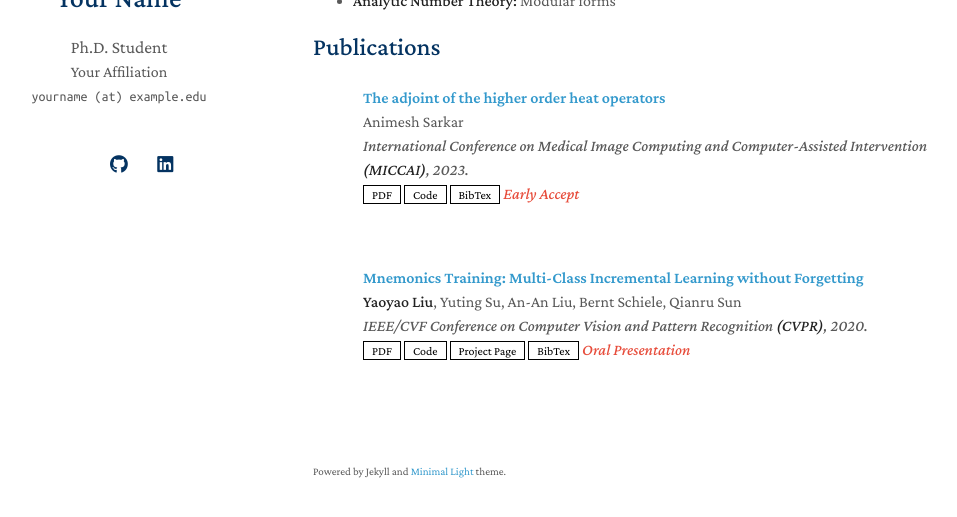
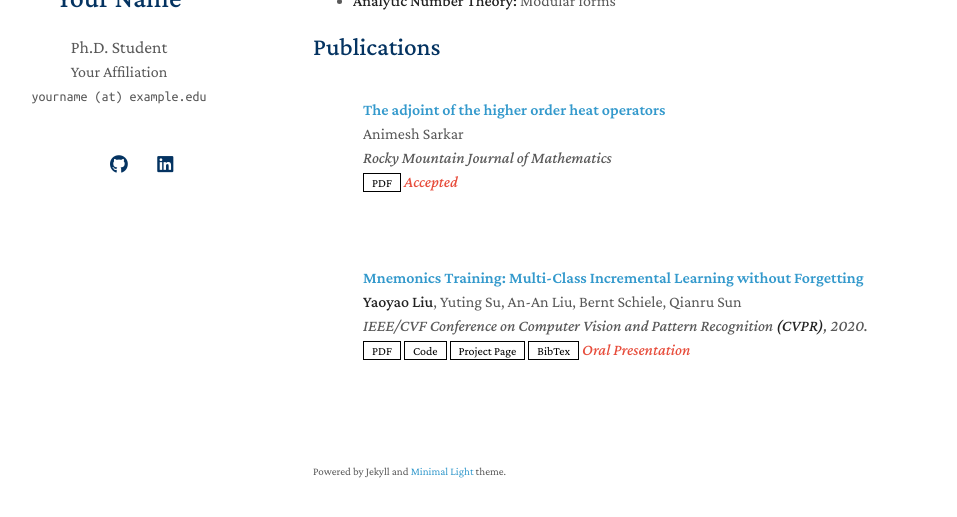
Before and after one commit to 4nimesh/4nimesh.github.io, a Jekyll site: the page built from index.md, in a window 1280 px wide, cut to the strip 206-723 px from the top of the page. Shown: the whole strip, without its empty margins (157-1114 px from the left). Built offline with Jekyll 4.4.1, drawn with Linux system fonts in a browser that asks for light colours; a style sheet for code colours, icons or effects is not loaded; our own code applies the rules of GitHub Pages for plain Markdown files.

Commit message:
Rocky mountain added

```diff
--- a/_data/publications.yml
+++ b/_data/publications.yml
@@ -2,13 +2,13 @@ main:
 
   - title: "The adjoint of the higher order heat operators"
     authors: Animesh Sarkar
-    conference_short: MICCAI
-    conference: International Conference on Medical Image Computing and Computer-Assisted Intervention <strong>(MICCAI)</strong>, 2023.
-    pdf: https://arxiv.org/pdf/2306.00988.pdf
-    code: https://github.com/MrGiovanni/ContinualLearning
-    bibtex: https://bib.yliu.me/MICCAI23.txt
+    # conference_short:
+    conference: Rocky Mountain Journal of Mathematics
+    pdf: https://projecteuclid.org/journals/rmjm/rocky-mountain-journal-of-mathematics/DownloadAcceptedPapers/230926-Sarkar.pdf
+    # code: https://github.com/MrGiovanni/ContinualLearning
+    # bibtex: https://bib.yliu.me/MICCAI23.txt
     # image: ./assets/img/teaser_example_2.png
-    notes: Early Accept
+    notes: Accepted
 
   - title: "Mnemonics Training: Multi-Class Incremental Learning without Forgetting"
     authors: <strong>Yaoyao Liu</strong>, Yuting Su, An-An Liu, Bernt Schiele, Qianru Sun
```
